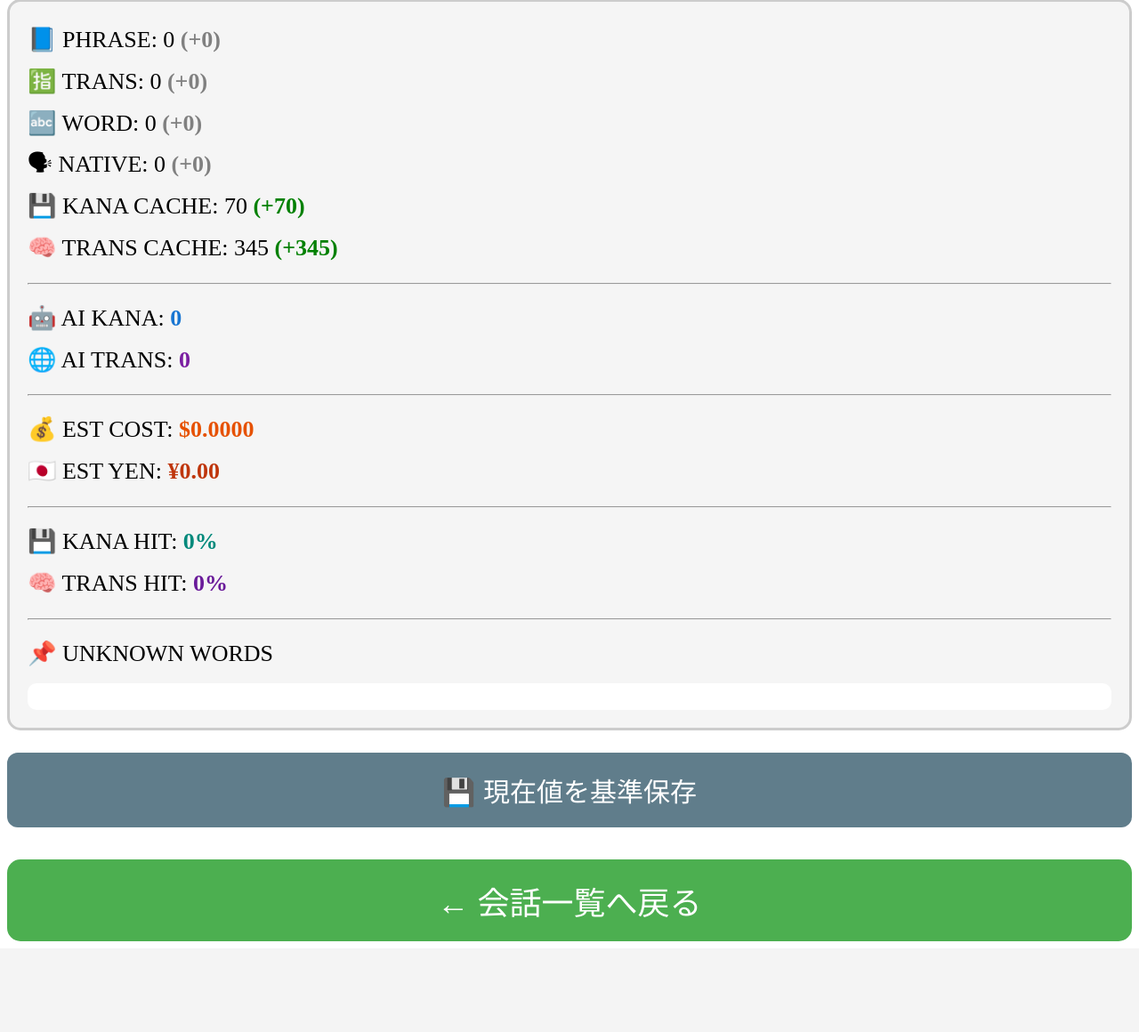
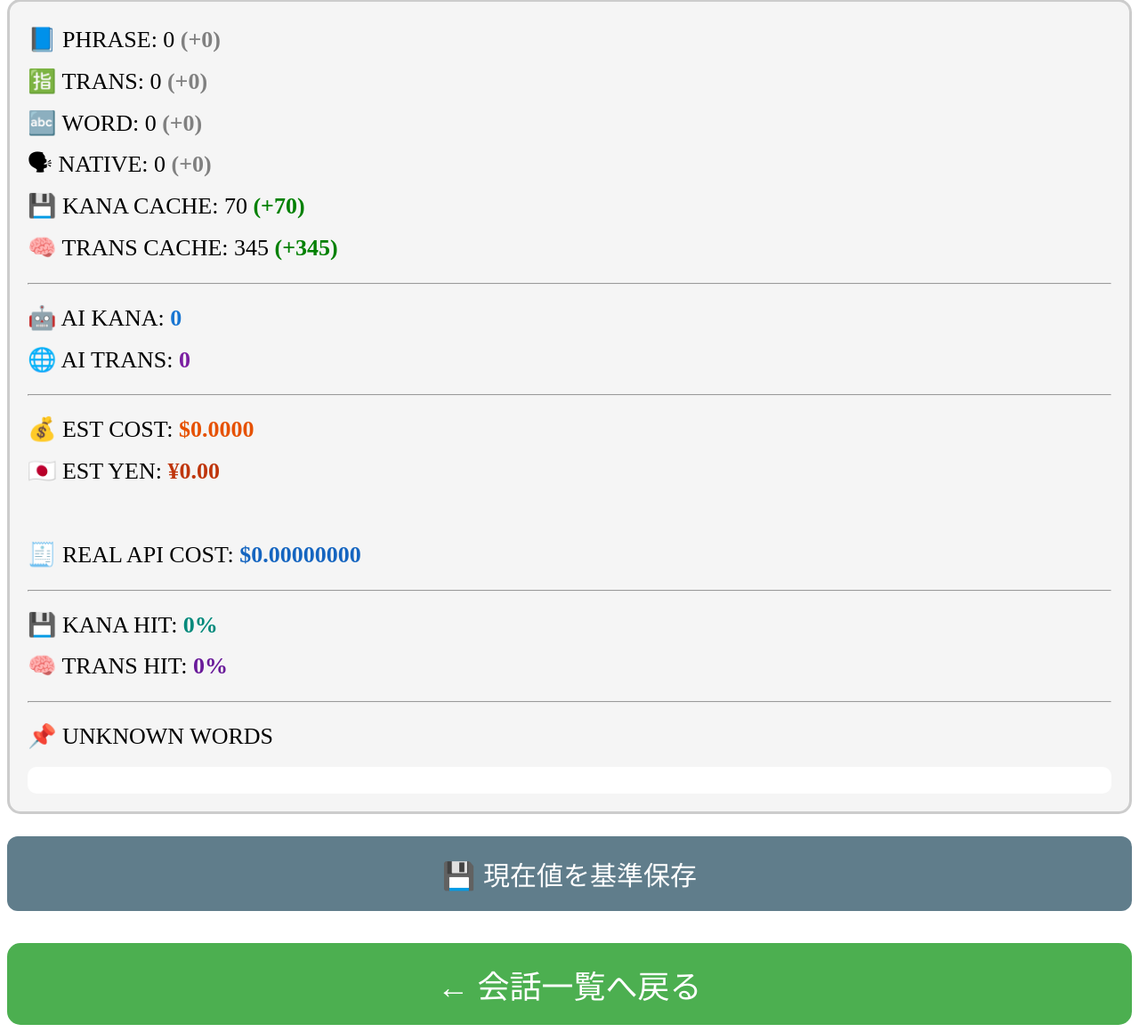
Before and after one commit to oyamazakio-byte/eng_app, a Flask app: page /eng/admin in a window 1280 px wide. Shown: the part 236-1396 px from the top of the page at 89% size. Before the commit the page ends 1294 px from the top, so only its background shows below. Run offline with Flask 3, Linux system fonts and the light colour scheme; data that the repository does not hold is empty.

Commit message:
API usage tracking and admin cost display

```diff
--- a/app.py
+++ b/app.py
@@ -7,6 +7,7 @@ import glob
 from openai import OpenAI
 from werkzeug.middleware.proxy_fix import ProxyFix
 from flask import jsonify
+from datetime import datetime
 
 def split_news_sentences(text):
 
@@ -34,11 +35,13 @@ app = Flask(
     static_folder="static",
     static_url_path="/static"
 )
+
 BASE_DIR = os.path.dirname(os.path.abspath(__file__))
 
 app.wsgi_app = ProxyFix(app.wsgi_app, x_prefix=1, x_proto=1, x_host=1)
 
 DB_NAME = "/home/bitnami/eng_app/conversation.db"
+USAGE_DB_NAME = "/home/bitnami/eng_app/usage.db"
 DICT_DIR = "/home/bitnami/eng_app/dict"
 
 STATS_PATH = (
@@ -248,10 +251,18 @@ def normalize(text):
 # -----------------------
 def get_db():
 
-    conn = sqlite3.connect(DB_NAME)
+    conn = sqlite3.connect(
+        DB_NAME,
+        timeout=30
+    )
+    conn.execute(
+        "PRAGMA journal_mode=WAL"
+    )
+
     conn.row_factory = sqlite3.Row
 
     return conn
+
 
 def init_db():
 
@@ -275,9 +286,60 @@ def init_db():
         kana_native TEXT
     )
     """)
-
+    # API usage
+    conn.execute(
+        """
+        CREATE TABLE IF NOT EXISTS api_usage (
+            id INTEGER PRIMARY KEY AUTOINCREMENT,
+            created_at TEXT,
+            model TEXT,
+            prompt_tokens INTEGER,
+            completion_tokens INTEGER,
+            total_tokens INTEGER,
+            cost REAL
+        )
+        """
+    )
     conn.commit()
     conn.close()
+
+init_db()
+def get_usage_db():
+
+    conn = sqlite3.connect(
+        USAGE_DB_NAME,
+        timeout=30
+    )
+
+    conn.row_factory = sqlite3.Row
+
+    return conn
+
+# -----------------------
+# Usage DB 初期化
+# -----------------------
+def init_usage_db():
+
+    conn = get_usage_db()
+
+    conn.execute(
+        """
+        CREATE TABLE IF NOT EXISTS api_usage (
+            id INTEGER PRIMARY KEY AUTOINCREMENT,
+            created_at TEXT,
+            model TEXT,
+            prompt_tokens INTEGER,
+            completion_tokens INTEGER,
+            total_tokens INTEGER,
+            cost REAL
+        )
+        """
+    )
+
+    conn.commit()
+    conn.close()
+
+init_usage_db()
 
 # -----------------------
 # 数値 → カタカナ
@@ -827,6 +889,60 @@ def ai_katakana(word):
             temperature=0
         )
 
+        usage = getattr(response, "usage", None)
+
+        print("[RESPONSE OK]")
+        print(f"[USAGE TYPE] {type(usage)}")
+        print(f"[USAGE VALUE] {usage}")
+        if usage:
+
+            prompt_tokens = usage.prompt_tokens
+            completion_tokens = usage.completion_tokens
+
+            cost = (
+                prompt_tokens * 0.0000004 +
+                completion_tokens * 0.0000016
+            )
+
+            print(
+                f"[API COST] "
+                f"prompt={prompt_tokens} "
+                f"completion={completion_tokens} "
+                f"cost=${cost:.8f}"
+            )
+
+            conn = get_usage_db()
+
+            print("[API INSERT START]")
+
+            conn.execute(
+                """
+                INSERT INTO api_usage (
+                    created_at,
+                    model,
+                    prompt_tokens,
+                    completion_tokens,
+                    total_tokens,
+                    cost
+                )
+                VALUES (?, ?, ?, ?, ?, ?)
+                """,
+                (
+                    datetime.now().strftime(
+                        "%Y-%m-%d %H:%M:%S"
+                    ),
+                    "gpt-4.1-mini",
+                    prompt_tokens,
+                    completion_tokens,
+                    usage.total_tokens,
+                    cost
+                )
+            )
+
+            print("[API INSERT DONE]")
+
+            conn.commit()
+            conn.close()
         result = (
             response
             .choices[0]
@@ -951,7 +1067,7 @@ def ai_sentence_katakana(text):
                 )
 
                 print(f"[UNKNOWN WORD] {w}")
-
+                ai_katakana(w)
         result = tune_katakana(result)
 
         save_katakana_cache(
@@ -1323,11 +1439,14 @@ def index():
 # -----------------------
 @app.route("/eng/admin")
 def admin():
+
     q = request.args.get(
         "q",
         ""
     ).strip().lower()
+
     old_stats = load_json(STATS_PATH)
+
     phrase_hits = {}
     trans_hits = {}
     word_hits = {}
@@ -1376,13 +1495,33 @@ def admin():
     )
 
     # -----------------------
+    # API usage実測
+    # -----------------------
+    usage_conn = get_usage_db()
+
+    usage_row = usage_conn.execute(
+        """
+        SELECT
+            SUM(cost) as total_cost
+        FROM api_usage
+        """
+    ).fetchone()
+
+    usage_conn.close()
+
+    real_api_cost = (
+        usage_row["total_cost"]
+        if usage_row["total_cost"]
+        else 0
+    )
+
+    # -----------------------
     # API料金推定
     # -----------------------
 
     # 1回あたり概算
     kana_cost = 0.00015
     trans_cost = 0.0003
-
     estimated_cost = (
         AI_KANA_COUNT * kana_cost
         + AI_TRANS_COUNT * trans_cost
@@ -1460,6 +1599,7 @@ def admin():
         trans_cache_hits=trans_cache_hits,
         estimated_cost=estimated_cost,
         estimated_yen=estimated_yen,
+        real_api_cost=real_api_cost,
         unknown_words=sorted(
             UNKNOWN_WORDS.items(),
             key=lambda x: x[1],
@@ -2376,6 +2516,59 @@ def news_import():
     return redirect(
         f"/eng/detail_multi/{conv_id}"
     )
+
+print("TEST_USAGE_ROUTE_LOADED")
+# -----------------------
+# test_usage route
+# -----------------------
+@app.route("/eng/test_usage")
+def test_usage():
+
+    try:
+        from openai import OpenAI
+
+        client = OpenAI()
+
+        usage = client.organization.costs.list()
+
+        result = []
+
+        total_cost = 0.0
+
+        for item in usage.data:
+
+            try:
+                amount = item.amount.value
+                currency = item.amount.currency
+
+                total_cost += amount
+
+                result.append({
+                    "amount": amount,
+                    "currency": currency
+                })
+
+            except Exception as e:
+                print(f"[USAGE ITEM ERROR] {e}")
+
+        html = f"""
+        <h2>OpenAI Usage Test</h2>
+
+        <p><b>Total Cost:</b> ${total_cost:.4f}</p>
+
+        <pre>{result}</pre>
+        """
+
+        return html
+
+    except Exception as e:
+
+        print(f"[USAGE ERROR] {e}")
+
+        return f"""
+        <h2>Usage API Error</h2>
+        <pre>{e}</pre>
+        """
 # -----------------------
 # 起動
 # -----------------------
--- a/templates/admin.html
+++ b/templates/admin.html
@@ -148,6 +148,16 @@ font-weight:bold;
 ¥{{ "%.2f"|format(estimated_yen) }}
 </span>
 
+<br><br>
+
+🧾 REAL API COST:
+<span style="
+color:#1565C0;
+font-weight:bold;
+">
+${{ "%.8f"|format(real_api_cost) }}
+</span>
+
 <br>
 <hr style="margin:15px 0;">
 
```
